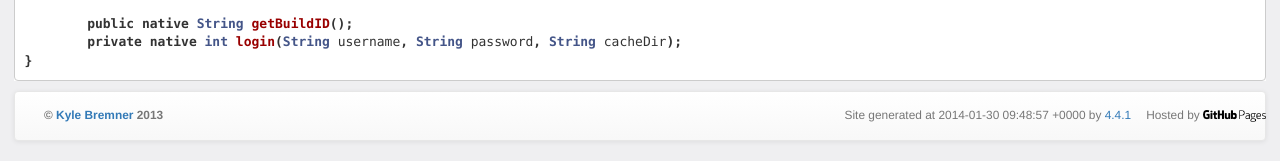
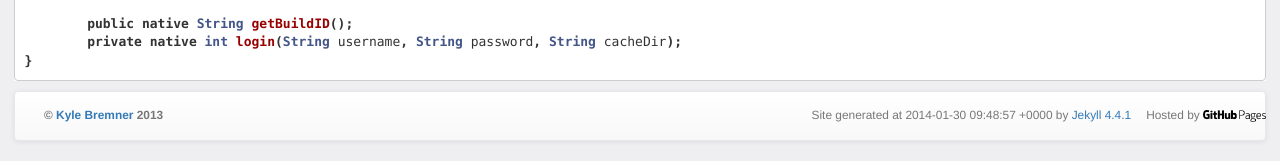
Before and after one commit to kbremner/kbremner.github.io, a Jekyll site: the page built from index.md, in a window 1280 px wide. Shown: the part 650-811 px from the top of the page. Built offline with Jekyll 4.4.1, drawn with Linux system fonts in a browser that asks for light colours; nearby versions of some CDN libraries; Markdown is read by kramdown in place of the engine named in the settings.

Commit message:
Updated default.html

```diff
--- a/_layouts/default.html
+++ b/_layouts/default.html
@@ -54,7 +54,7 @@
            Hosted by <a href="http://pages.github.com/"><img src="/images/github-pages.png" height="12px" alt="GitHub Pages"></a>
           </p>
           <p class="nav small navbar-text navbar-right">
-            Site generated at {{ site.time | data_to_xmlschema }} by <a href="http://jekyllrb.com/" style="text-decoration: none;">{{ jekyll.version }}</a>
+            Site generated at {{ site.time | data_to_xmlschema }} by <a href="http://jekyllrb.com/" style="text-decoration: none;">Jekyll {{ jekyll.version }}</a>
           </p>
       </footer>
 
```
